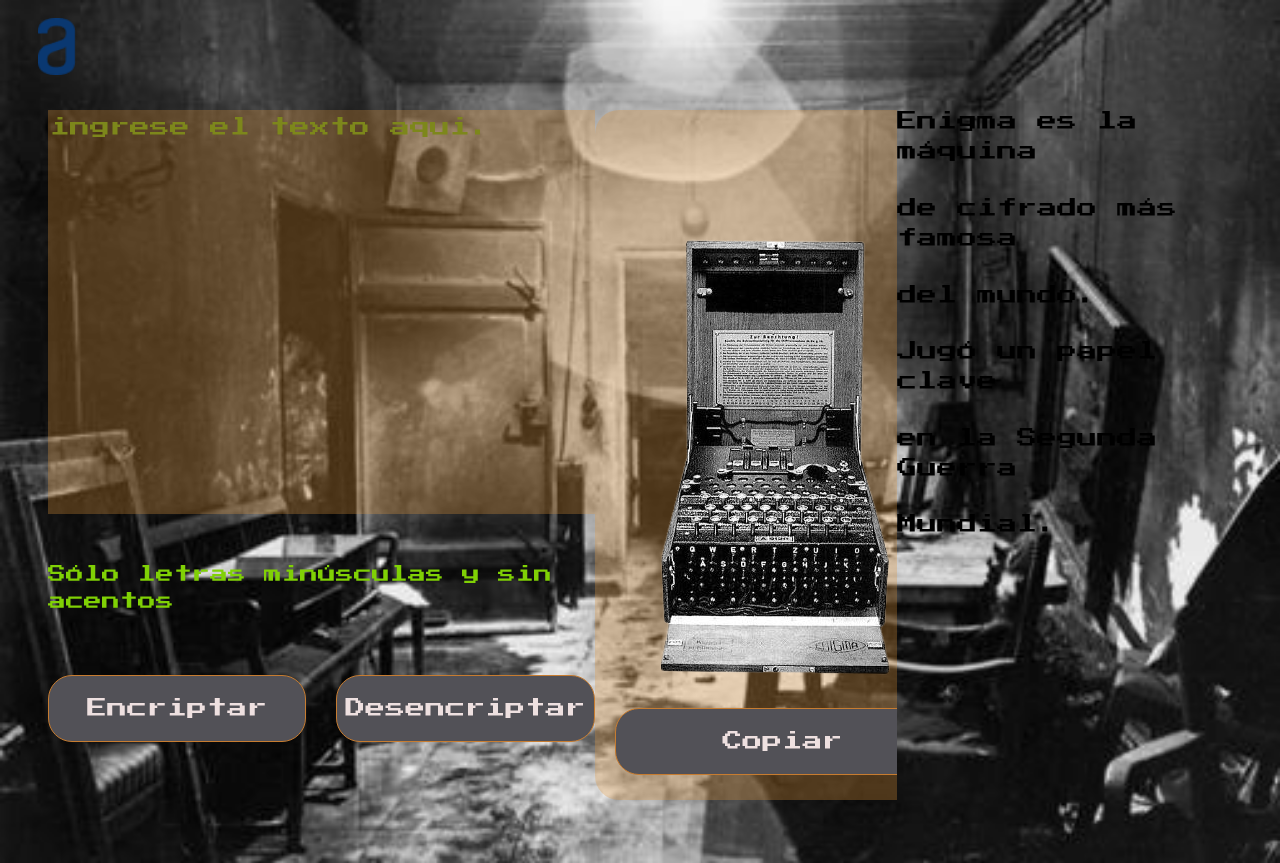
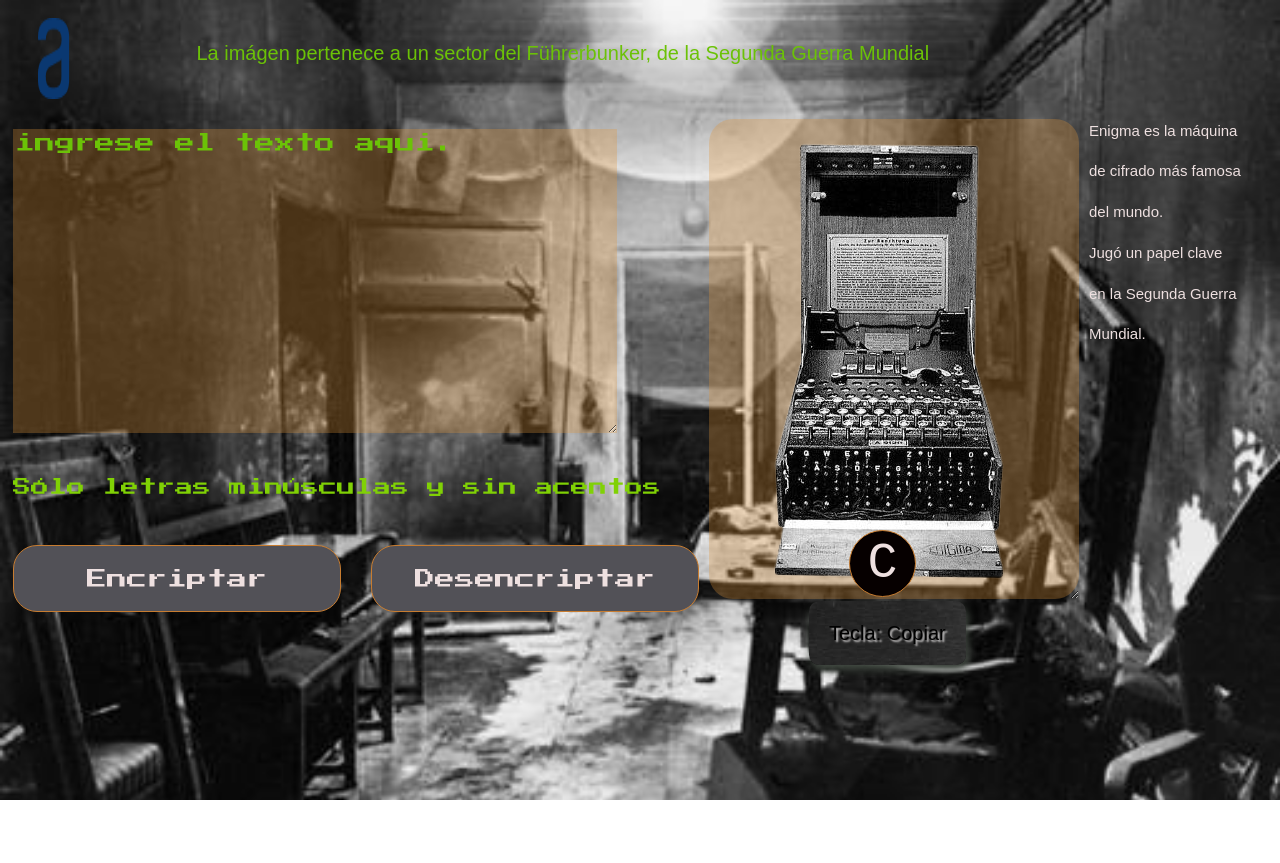
Before and after one commit to adpastore/Encriptador_Alura, a plain HTML site: page index.html in a window 1280 px wide. After the commit the page ends 800 px from the top, so only its background shows below. Drawn offline with Linux system fonts and the light colour scheme.

Commit message:
Cambios de de tecla Copiar

```diff
--- a/index.html
+++ b/index.html
@@ -19,6 +19,7 @@
   <body>
     <header>
       <img class="logo" src="./imagenes/Vector.png" alt="Logo Alura" />
+      <h5 class="bunker">La imágen pertenece a un sector del Führerbunker, de la Segunda Guerra Mundial</h5>
     </header>
     <main>
       <section>
@@ -36,19 +37,20 @@
           <button class="btn-desencriptar" onclick="btnDesencriptar()">Desencriptar</button>
         </div>
       </section>
+
       <section class="encriptado">
         <textarea id="mensaje" class="mensaje" cols="20" rows="10"></textarea>
+        <button class="btn-copiar" onclick ="btnCopiar()">C</button>
+        <div class="panel">Tecla: Copiar</div>
+      </section>
 
-          <button class="btn-copiar" onclick ="btnCopiar()">Copiar</button>
-
-      </section>
-        <section class="enigma">
-          <h4>Enigma es la máquina</h4>
-            <h4>de cifrado más famosa</h4>
-            <h4>del mundo.</h4>
-            <h4>Jugó un papel clave</h4>
-            <h4>en la Segunda Guerra</h4>
-            <h4>Mundial.</h4>
+      <section class="enigma">
+          <p>Enigma es la máquina</p>
+          <p>de cifrado más famosa</p>
+          <p>del mundo.</p>
+          <p>Jugó un papel clave</p>
+          <p>en la Segunda Guerra</p>
+          <p>Mundial.</p>
       </section>
     </main>
     <script src="./script.js"></script>
--- a/style.css
+++ b/style.css
@@ -3,7 +3,7 @@
   font-family: 'Press Start 2P', cursive;
   font-weight: 400;
   font-size: 20px;
-  line-height: 150%;
+  line-height: 120%;
   overflow: hidden;
 }
 
@@ -13,21 +13,30 @@ body {
   background-size: cover;
 }
 
+header{
+  display: flex;
+}
+.bunker{
+  margin-left: 10%;
+  font-family:Arial, Helvetica, sans-serif;
+  color: #6bc207;
+}
+
 .logo {
   padding-top: 10px;
   margin-left: 30px;
-  width: 3%;
+  size: 10%;
 }
 
 main {
   display: flex;
-  justify-content: space-around;
+  /*justify-content: space-around;*/
   margin-bottom: 50px;
-  padding: 0 40px;
+  padding: 0 5px;
 }
 
 .text-area {
-  height: 400px;
+  height: 300px;
   background-color: rgba(226, 148, 58, 0.3);
   border: none;
   color: #dae7e8;
@@ -37,7 +46,7 @@ main {
 }
 
 ::placeholder {
-  color: #7d871b;
+  color: #6bc207;
 }
 
 .text-area:focus {
@@ -45,7 +54,7 @@ main {
 }
 
 .mensaje {
-  height: 650px;
+  height: 450px;
   width: 340px;
   background: #E09C4E;
   background-color: rgba(226, 148, 58, 0.3);
@@ -55,8 +64,8 @@ main {
   border: none;
   border-radius: 24px;
   color: #8a3871;
-  margin-top: 30px;
-  padding:  20px;
+  margin-top: 10px;
+  padding:  15px;
 }
 
 .mensaje:focus {
@@ -65,7 +74,7 @@ main {
 
 .botones {
   display: flex;
-  margin-top: 18px;
+  margin-top: 5px;
 }
 
 .btn-desencriptar {
@@ -88,24 +97,70 @@ main {
   height: 67px;
   width: 328px;
 }
+
 .encriptado{
   position: relative;
+  padding: 10px;
 }
 
 .btn-copiar {
-  background-color: #525157;
+  background-color: #060000;
   border: 1px solid #C77C30;
-  border-radius: 24px;
+  border-radius: 50px;
   color: #eee0e0;
   cursor: pointer;
   height: 67px;
-  width: 336px;
-  left: 20px;
-  bottom: 30px;
+  width: 67px;
+  left: 150px;
+  bottom: 15px;
   position: absolute;
+  font-family: 'Courier New', Courier, monospace;
+  font-size: 50px;
 }
+
+.enigma p{
+  color: #eee0e0;
+  font-size: 15px;
+  font-family: Arial, Helvetica, sans-serif;
+  margin-top: 15%;
+}
+
 
 .informacion {
   color: #80d105;
   font-size: 18px;
 }
+
+.panel {
+  font-family: Arial, Helvetica, sans-serif;
+  color: rgb(0, 0, 0);
+  text-shadow: 2px 2px 2px rgba(255, 252, 252, 0.776), -2px -2px 2px rgba(11, 11, 11, 0.017);
+  background-image: url(./imagenes/acero.jpeg);
+  background-repeat: repeat;
+  border-radius: 10px;
+  padding: 20px;
+  position:fixed;
+  margin-left: 100px;
+  box-shadow: 2px 5px 9px 0px #444C44
+ }
+
+.panel::before,
+.panel::after {
+  content: '';
+  display: block;
+  position: absolute;
+  width: 20px;
+  height: 20px;
+  background-image: url(./imagenes/cabeza-de-tornillo.png);
+}
+
+.panel::before {
+  top: 0;
+  left: 0;
+}
+
+.panel::after {
+  bottom: 0;
+  right: 0;
+  transform: rotate(180deg);
+}
```
Also changed, not shown: imagenes/_96903690_47cfa747-53f9-453b-9330-7a11ca06ac08.jpg (deleted), imagenes/acero.jpeg (added), imagenes/cabeza-de-tornillo.jpg (added), imagenes/cabeza-de-tornillo.png (added), imagenes/enigma-kJHI--1248x698@abc.jpg (deleted), imagenes/maq.jpeg (deleted), imagenes/tornillo.jpeg (added), imagenes/tornillo.png (added).
